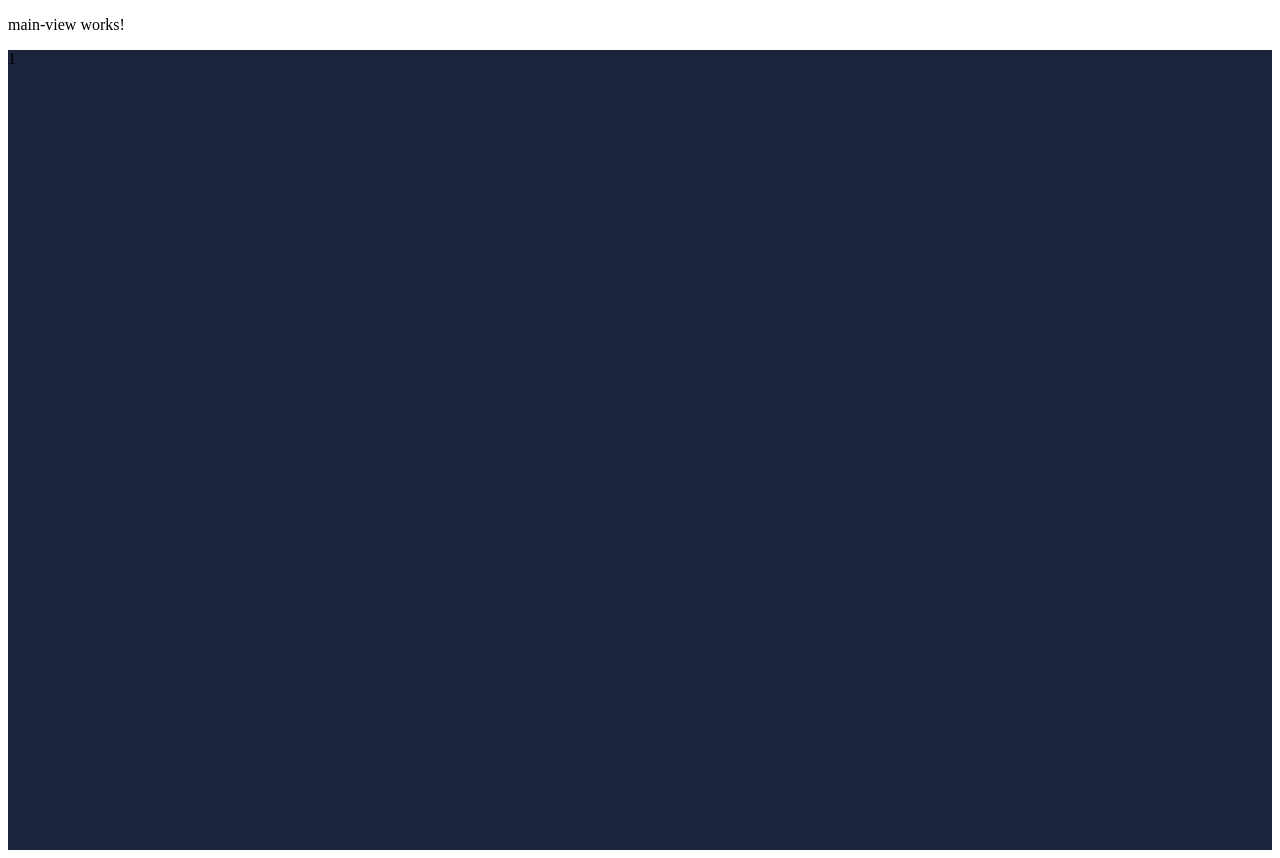
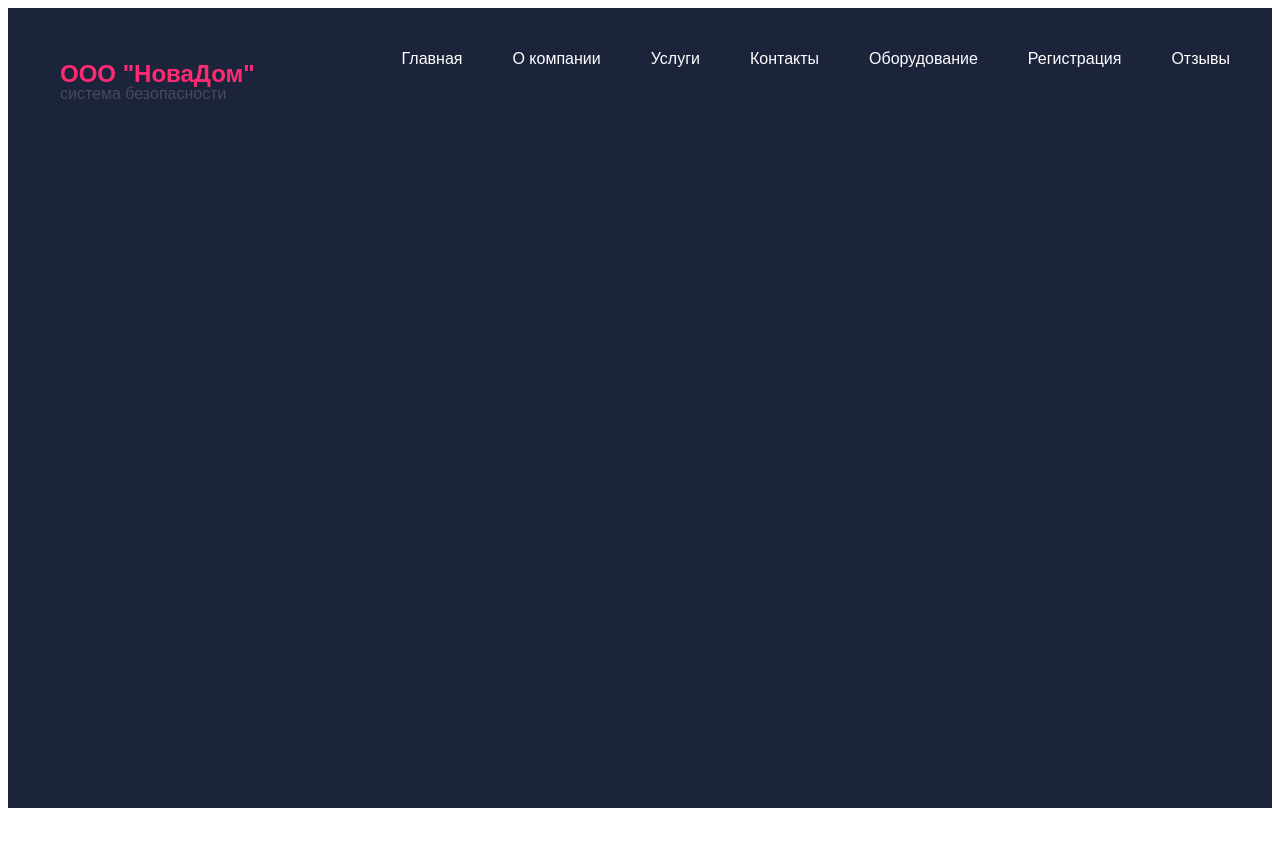
Before and after one commit to SindaskinNikita/Website, an Angular app: page / in a window 1280 px wide. After the commit the page ends 816 px from the top, so only its background shows below. Built offline with nearby package versions, Linux system fonts and the light colour scheme.

Commit message:
Обновление главного представления: добавление навигационного меню и стилей

```diff
--- a/src/main-view/main-view.component.css
+++ b/src/main-view/main-view.component.css
@@ -1,12 +1,58 @@
-html, body {
+html {
     margin: 0;
     padding: 0;
-    width: 100%;
-    height: 100vh;
-    background-color: #1C243C;
+    height: 100%;
 }
 
 body {
+    background-color: #1C243C;
+    width: 100%;
+    height: 100%;
+    margin: 0;
+    padding: 0;
     min-height: 100vh;
     overflow-x: hidden;
 }
+
+.company-name {
+    position: fixed;
+    top: 40px;
+    left: 40px;
+    color: #FF2B72;
+    font-size: 24px;
+    font-weight: bold;
+    font-family: 'Arial', sans-serif;
+    padding: 20px;
+    padding-bottom: 5px;
+}
+
+.company-subtitle {
+    position: fixed;
+    top: 85px;
+    left: 60px;
+    color: #4F5567;
+    font-size: 16px;
+    font-family: 'Arial', sans-serif;
+    opacity: 0.8;
+}
+
+.nav-menu {
+    position: fixed;
+    top: 40px;
+    right: 40px;
+    display: flex;
+    gap: 30px;
+}
+
+.nav-item {
+    color: #ffffff;
+    text-decoration: none;
+    font-family: 'Arial', sans-serif;
+    font-size: 16px;
+    padding: 10px;
+    transition: color 0.3s ease;
+}
+
+.nav-item:hover {
+    color: #FF2B72;
+}
--- a/src/main-view/main-view.component.html
+++ b/src/main-view/main-view.component.html
@@ -1,4 +1,14 @@
-<p>main-view works!</p>
 <body>
-    1
+    <div class="company-name">ООО "НоваДом"</div>
+    <div class="company-subtitle">система безопасности</div>
+
+    <nav class="nav-menu">
+        <a href="#" class="nav-item">Главная</a>
+        <a href="#" class="nav-item">О компании</a>
+        <a href="#" class="nav-item">Услуги</a>
+        <a href="#" class="nav-item">Контакты</a>
+        <a href="#" class="nav-item">Оборудование</a>
+        <a href="#" class="nav-item">Регистрация</a>
+        <a href="#" class="nav-item">Отзывы</a>
+    </nav>
 </body>
```
